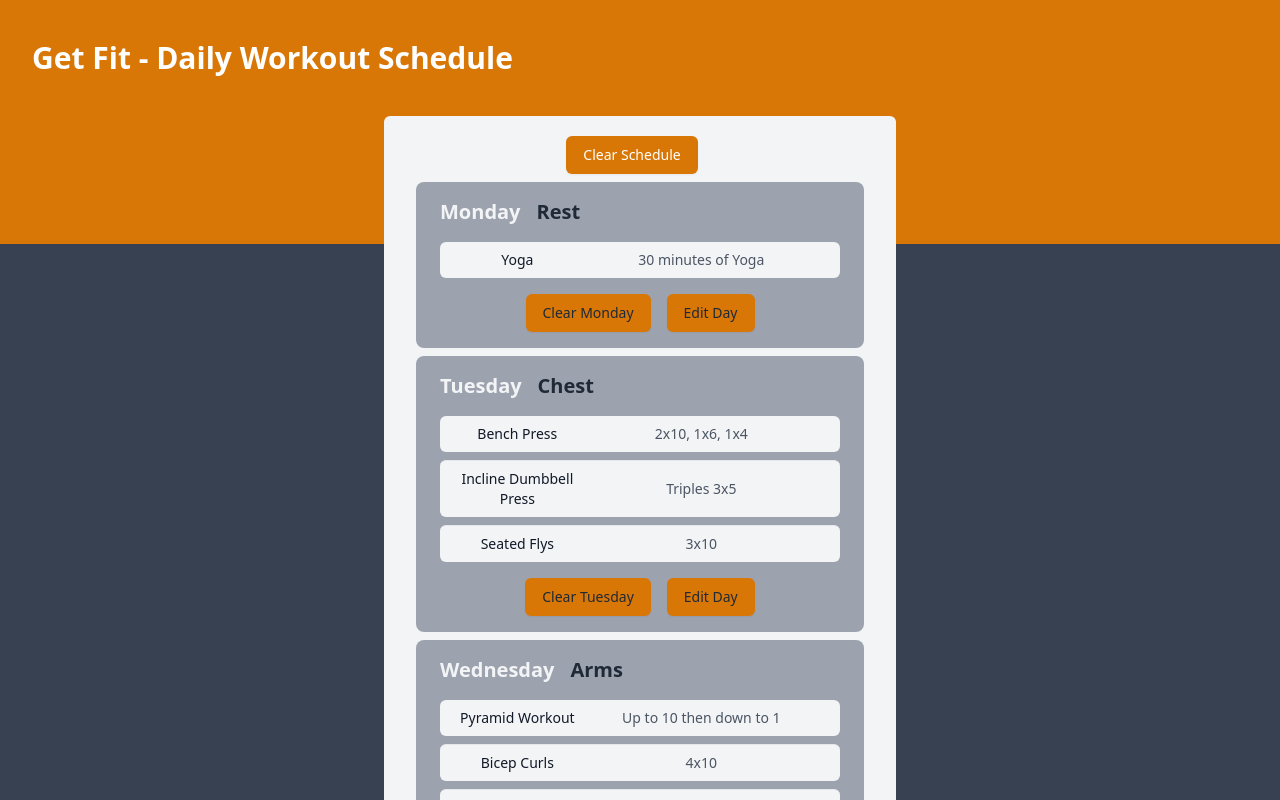
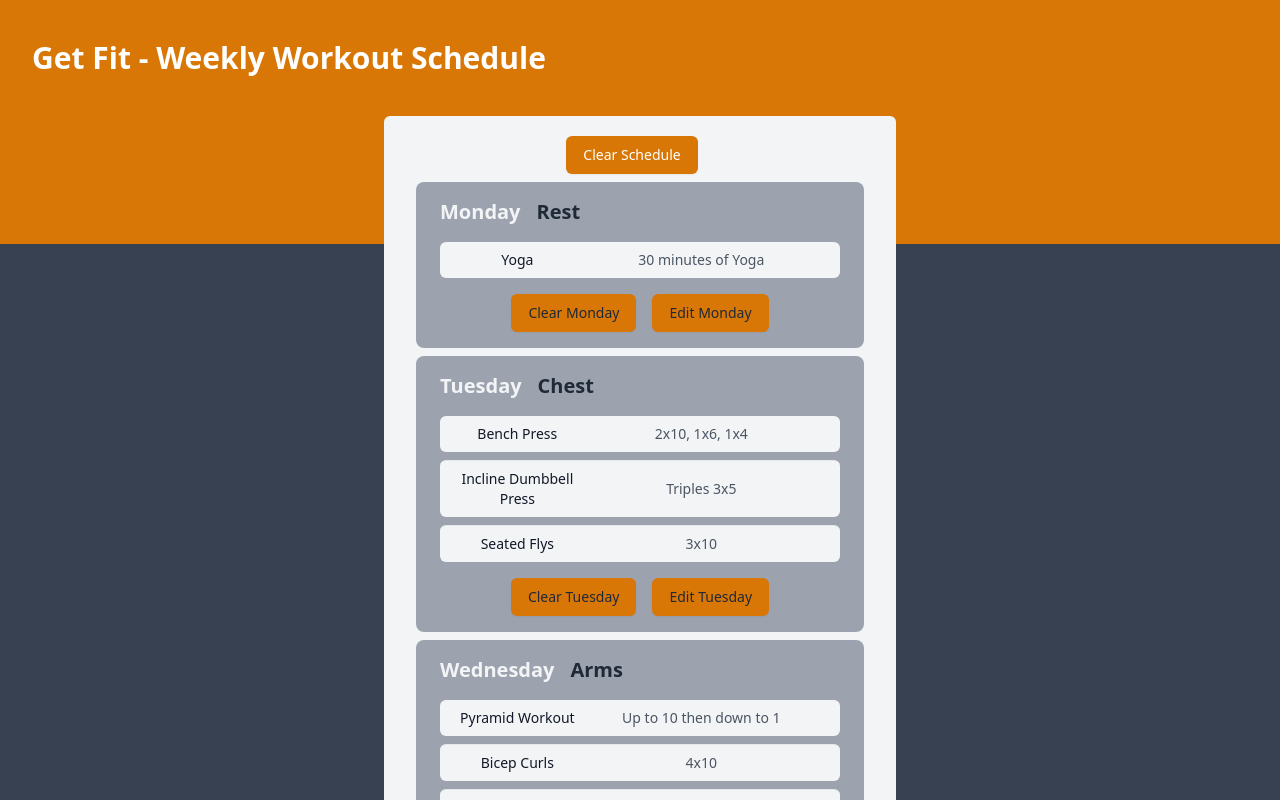
Before and after one commit to dkwatson522/Rod-Get-Wright, a React (Create React App) app: page / in a window 1280 px wide. Shown: the top 800 px of the page. Built offline with nearby package versions, Linux system fonts and the light colour scheme.

Commit message:
fixed Day render when no exercises to show blank

```diff
--- a/src/components/App.js
+++ b/src/components/App.js
@@ -192,11 +192,7 @@ export default function App() {
       name: newDays[index].name,
       focus: 'Rest',
       exercises: [
-        {
-          workout: '',
-          description: '',
-          id: uuidv4()
-        }
+
       ]
     }
     setDays(newDays)
@@ -222,7 +218,7 @@ export default function App() {
         <div className="bg-yellow-600 pb-32">
           <header className="py-10">
             <div className="max-w-7xl mx-auto px-4 sm:px-6 lg:px-8">
-              <h1 className="text-3xl font-bold text-white">Get Fit - Daily Workout Schedule</h1>
+              <h1 className="text-3xl font-bold text-white">Get Fit - Weekly Workout Schedule</h1>
             </div>
           </header>
         </div>
@@ -252,11 +248,7 @@ const resetSchedule = [
     name: 'Monday',
     focus: 'Rest',
     exercises: [
-      {
-        workout: '',
-        description: '',
-        id: uuidv4()
-      }
+
     ]
   },
   {
@@ -264,11 +256,7 @@ const resetSchedule = [
     name: 'Tuesday',
     focus: 'Rest',
     exercises: [
-      {
-        workout: '',
-        description: '',
-        id: uuidv4()
-      }
+
     ]
   },
   {
@@ -276,11 +264,7 @@ const resetSchedule = [
     name: 'Wednesday',
     focus: 'Rest',
     exercises: [
-      {
-        workout: '',
-        description: '',
-        id: uuidv4()
-      }
+
     ]
   },
   {
@@ -288,11 +272,7 @@ const resetSchedule = [
     name: 'Thursday',
     focus: 'Rest',
     exercises: [
-      {
-        workout: '',
-        description: '',
-        id: uuidv4()
-      }
+
     ]
   },
   {
@@ -300,11 +280,7 @@ const resetSchedule = [
     name: 'Friday',
     focus: 'Rest',
     exercises: [
-      {
-        workout: '',
-        description: '',
-        id: uuidv4()
-      }
+
     ]
   },
   {
@@ -312,11 +288,7 @@ const resetSchedule = [
     name: 'Saturday',
     focus: 'Rest',
     exercises: [
-      {
-        workout: '',
-        description: '',
-        id: uuidv4()
-      }
+
     ]
   },
   {
@@ -324,11 +296,7 @@ const resetSchedule = [
     name: 'Sunday',
     focus: 'Rest',
     exercises: [
-      {
-        workout: '',
-        description: '',
-        id: uuidv4()
-      }
+
     ]
   }
 ]
--- a/src/components/Day.js
+++ b/src/components/Day.js
@@ -29,7 +29,6 @@ export default function Day(props) {
               {focus}
             </span>
           </div>
-
         </div>
         <ul className="p-2 divide-y divide-gray-200">
           {exercises.map(exercise => {
@@ -55,7 +54,7 @@ export default function Day(props) {
             className="relative inline-flex items-center mx-2 px-4 py-2 border border-transparent shadow-sm text-sm font-medium rounded-md text-gray-800 bg-yellow-600 hover:bg-yellow-700 focus:outline-none focus:ring-2 focus:ring-offset-2 focus:ring-yellow-500"
             onClick = {() => handleDaySelect(id)}
           >
-            Edit Day
+            Edit {name}
           </button>
         </div>
       </div>
```
